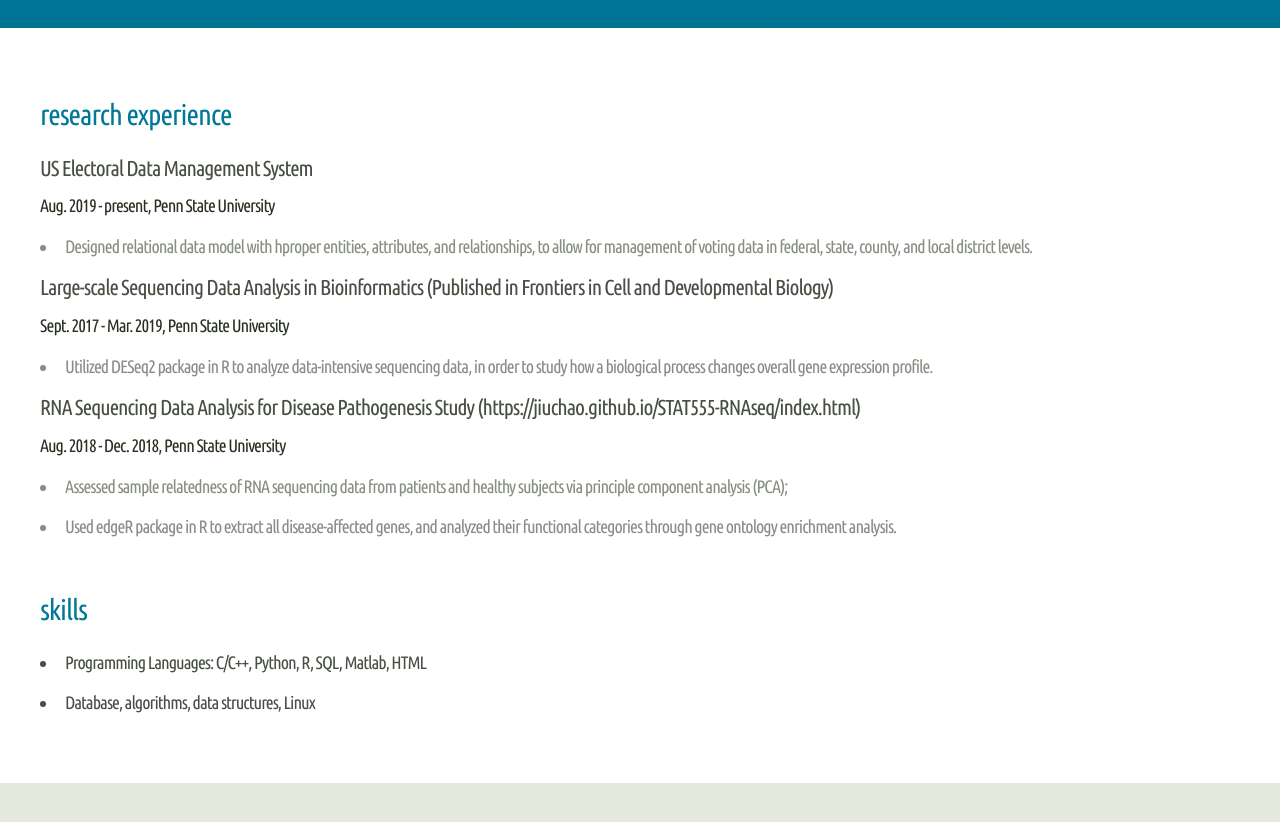
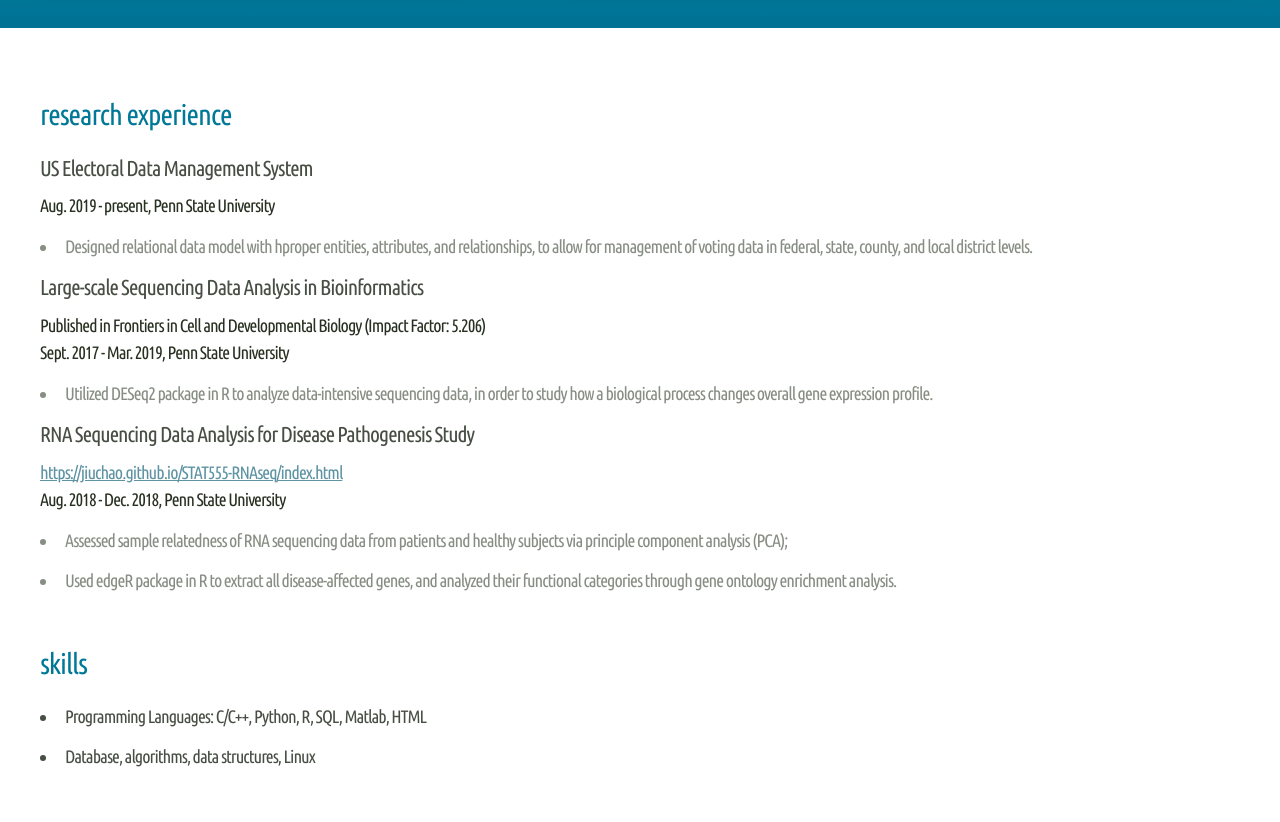
Before and after one commit to jiuchao/jiuchao.github.io, a plain HTML site: page Research.html in a window 1280 px wide. Shown: the part 120-942 px from the top of the page. Before the commit the page ends 903 px from the top, so only its background shows below. Drawn offline with Linux system fonts and the light colour scheme.

Commit message:
update research

```diff
--- a/Research.html
+++ b/Research.html
@@ -46,12 +46,14 @@
 								<h4>Aug. 2019 - present, Penn State University</h4>
 								<p><li> Designed relational data model with hproper entities, attributes, and relationships, to allow for management of voting data in federal, state, county, and local district levels. </li></p>
 
-								<h3><strong>Large-scale Sequencing Data Analysis in Bioinformatics (Published in Frontiers in Cell and Developmental Biology) </strong></h3>
+								<h3><strong>Large-scale Sequencing Data Analysis in Bioinformatics </strong></h3>
+								<h4>Published in Frontiers in Cell and Developmental Biology (Impact Factor: 5.206) </h4>
 								<h4>Sept. 2017 - Mar. 2019, Penn State University</h4>
 
 								<p><li> Utilized DESeq2 package in R to analyze data-intensive sequencing data, in order to study how a biological process changes overall gene expression profile. </li></p>
 
-								<h3><strong> RNA Sequencing Data Analysis for Disease Pathogenesis Study (https://jiuchao.github.io/STAT555-RNAseq/index.html)</a></strong></h3>
+								<h3><strong> RNA Sequencing Data Analysis for Disease Pathogenesis Study</strong></h3>
+								<h4> <a href = "https://jiuchao.github.io/STAT555-RNAseq/index.html"> https://jiuchao.github.io/STAT555-RNAseq/index.html</a></h4>
 								<h4>Aug. 2018 - Dec. 2018, Penn State University</h4>
 
 								<p><li> Assessed sample relatedness of RNA sequencing data from patients and healthy subjects via principle component analysis (PCA); </li></p>
```
